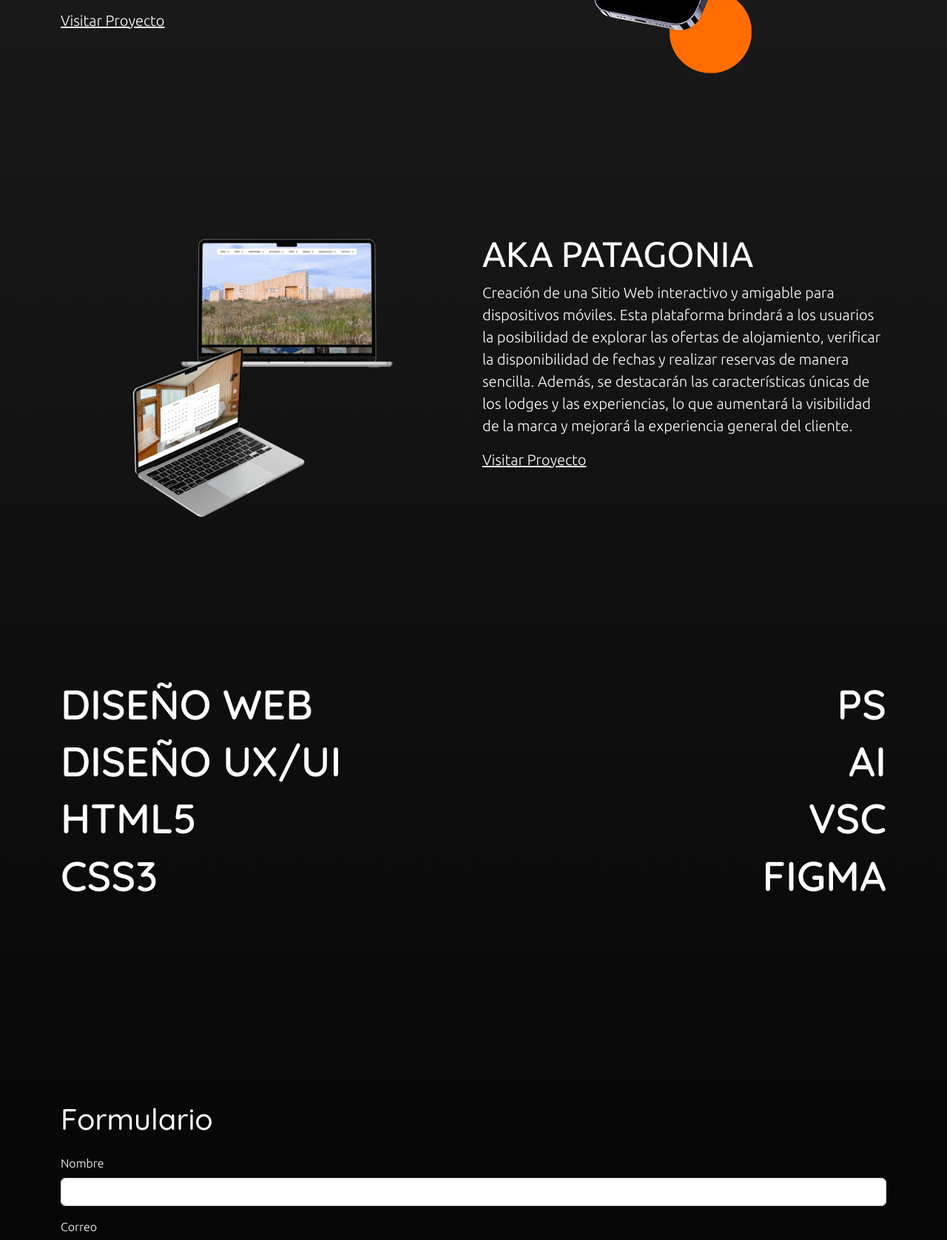
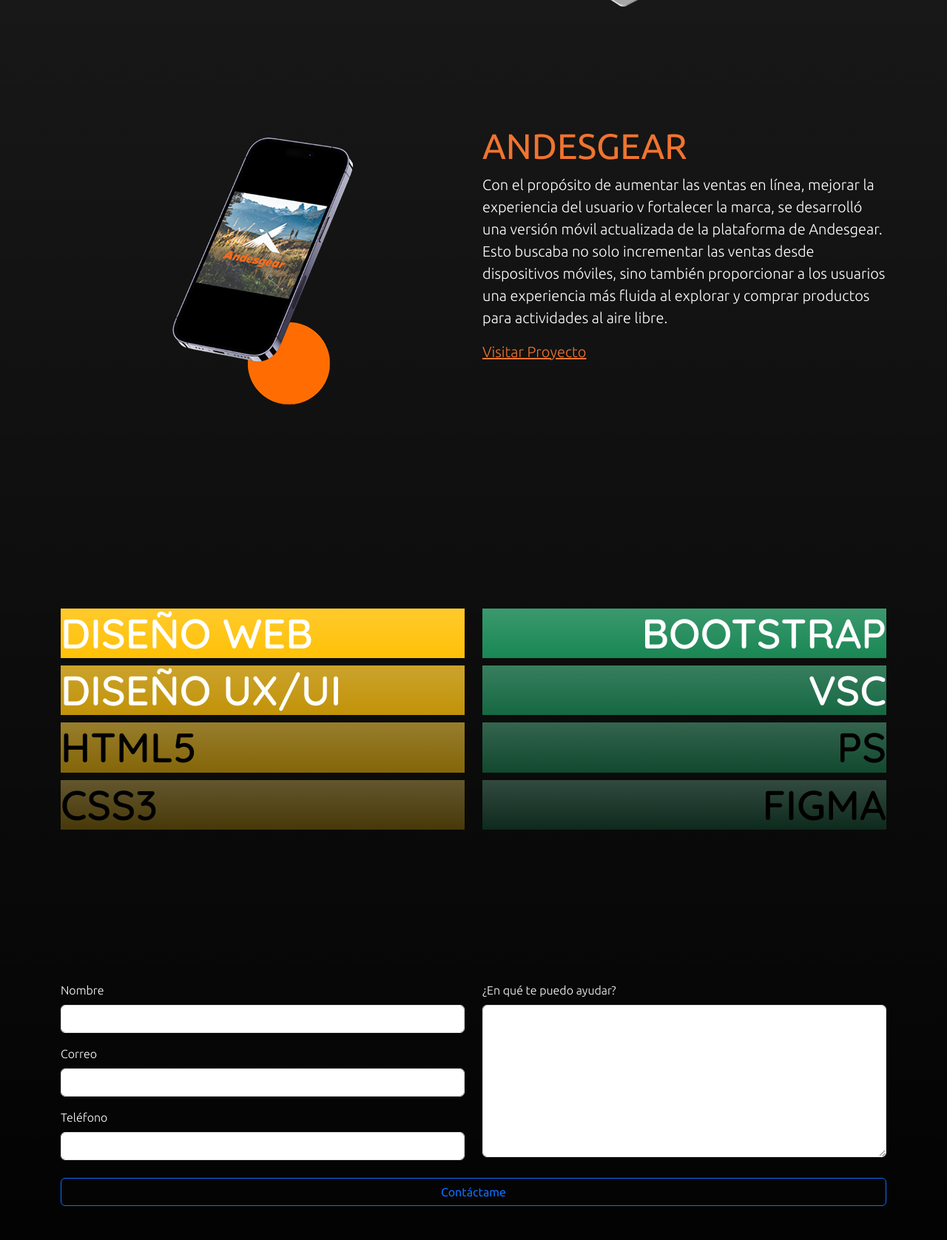
Before and after one commit to CristianFrias/PracticaConsolidacionModulo02, a plain HTML site: page index.html in a window 1280 px wide. Shown: the part 1115-2792 px from the top of the page at 74% size. Drawn offline with nearby package versions, Linux system fonts and the light colour scheme.

Commit message:
formulario

```diff
--- a/assets/css/breakpoints.css
+++ b/assets/css/breakpoints.css
@@ -33,7 +33,7 @@
         text-align: center;
     }
     section {
-        min-height: 45vh;
+        min-height: 60vh;
     }
 }
 /* Pantalla Small (>=576px) */
@@ -54,7 +54,7 @@
         text-align: center !important;
     }
     section {
-        min-height: 65vh;
+        min-height: 70vh;
     }
 }
 /* Pantalla Medium (>=768px) */
--- a/assets/css/style.css
+++ b/assets/css/style.css
@@ -9,7 +9,7 @@
 }
 
 section {
-    min-height: 85vh;
+    min-height: 80vh;
 }
 article#info {
     padding-top: 200px;
@@ -29,20 +29,34 @@
 .titulo {
     color: #f0742f;
 }
-#trabajo02,
-article#habilidades {
-    padding-top: 200px;
+#trabajo02{
+    padding-top: 150px;
     color: #fff;
 }
-article#trabajos a:active,
-article#trabajos a:link,
-article#trabajos a:visited{
+article#habilidades,
+article#contactos {
+    padding-top: 250px;
     color: #fff;
 }
-
-article#trabajos a:hover {
+#trabajo01 a:active,
+#trabajo01 a:link,
+#trabajo01 a:visited{
+    color: #fff;
+}
+#trabajo01 a:hover {
     background-color: #fff;
     color: #000 !important;
-    padding: 1.5px;
+    padding: 3px;
     border-radius: 3px;
 }
+#trabajo02 a:active,
+#trabajo02 a:link,
+#trabajo02 a:visited{
+    color: #f0742f;
+}
+#trabajo02 a:hover {
+    background-color: #f0742f;
+    color: #fff !important;
+    padding: 3px;
+    border-radius: 3px;
+}
--- a/index.html
+++ b/index.html
@@ -21,7 +21,7 @@
 <body class="bg-black bg-gradient">
 
     <header>
-        <nav class="navbar navbar-dark">
+        <nav class="navbar navbar-dark fixed-top">
             <div class="container-fluid">
                 <a class="navbar-brand" href="#">
                     <img src="assets/img/cf-logo.png" alt="Logo" width="30" height="24"
@@ -67,7 +67,7 @@
         </section>
 
         <section class="container">
-            <article id="trabajos">
+            <!-- <article id="trabajos">
                 <div id="trabajo01" class="row">
                     <div class="col-6 col-md-12 col-sm-12 col-xs-12">
                         <h1 class="display-5 titulo"><strong>ANDESGEAR</strong></h1>
@@ -101,7 +101,44 @@
                         <a class="fs-5" href="https://www.behance.net/gallery/178410891/AKA-Patagonia"
                             target="_blank">Visitar
                             Proyecto</a>
+                    </div>
+                </div>
+            </article> -->
+            <article id="trabajos">
+                <div id="trabajo01" class="row">
+                    <div class="col-6 col-md-12 col-sm-12 col-xs-12">
 
+                            <h1 class="display-5"><strong>AKA PATAGONIA</strong></h1>
+                        <p class="fs-5">Creación de una Sitio Web interactivo y amigable para
+                            dispositivos móviles. Esta plataforma brindará a los usuarios la posibilidad de
+                            explorar las ofertas de alojamiento, verificar la disponibilidad de fechas y realizar
+                            reservas de manera sencilla. Además, se destacarán las características únicas de los
+                            lodges y las experiencias, lo que aumentará la visibilidad de la marca y mejorará la
+                            experiencia general del cliente.</p>
+                        <a class="fs-5" href="https://www.behance.net/gallery/178410891/AKA-Patagonia"
+                            target="_blank">Visitar
+                            Proyecto</a>
+                    </div>
+                    <div class="col-6 col-md-12 col-sm-12 col-xs-12">
+                        <img src="assets/img/akapatagonia.png" class="mx-auto d-block">
+                    </div>
+                </div>
+                <div id="trabajo02" class="row">
+                    <div class="col-6 col-md-12 col-sm-12 col-xs-12">
+                        <img src="assets/img/andesgear.png" class="mx-auto d-block">
+                    </div>
+                    <div class="col-6 col-md-12 col-sm-12 col-xs-12">
+                        <h1 class="display-5 titulo"><strong>ANDESGEAR</strong></h1>
+                        <p class="fs-5"> Con el propósito de aumentar las ventas en
+                            línea, mejorar la experiencia del usuario v
+                            fortalecer la marca, se desarrolló una versión
+                            móvil actualizada de la plataforma de Andesgear. Esto buscaba no solo incrementar
+                            las ventas desde dispositivos móviles, sino
+                            también proporcionar a los usuarios una
+                            experiencia más fluida al explorar y comprar
+                            productos para actividades al aire libre.</p>
+                        <a class="fs-5" href="https://www.behance.net/gallery/179044439/Proyecto-Andesgear" target="_blank">Visitar
+                            Proyecto</a>
                     </div>
                 </div>
             </article>
@@ -111,17 +148,17 @@
             <article id="habilidades">
                 <div class="row">
                     <ul class="col-6 col-sm-12 col-xs-12">
-                        <li class="display-4 fw-semibold">DISEÑO WEB</li>
-                        <li class="display-4 fw-semibold">DISEÑO UX/UI</li>
-                        <li class="display-4 fw-semibold">HTML5</li>
-                        <li class="display-4 fw-semibold">CSS3</li>
+                        <li class="display-4 fw-semibold bg-warning bg-gradient">DISEÑO WEB</li>
+                        <li class="display-4 fw-semibold bg-warning bg-gradient text-white bg-opacity-75">DISEÑO UX/UI</li>
+                        <li class="display-4 fw-semibold bg-warning bg-gradient text-black bg-opacity-50">HTML5</li>
+                        <li class="display-4 fw-semibold bg-warning bg-gradient text-black bg-opacity-25">CSS3</li>
 
                     </ul>
                     <ul class="col-6 col-sm-12 col-xs-12 der">
-                        <li class="display-4 fw-semibold ">PS</li>
-                        <li class="display-4 fw-semibold ">AI</li>
-                        <li class="display-4 fw-semibold ">VSC</li>
-                        <li class="display-4 fw-semibold ">FIGMA</li>
+                        <li class="display-4 fw-semibold bg-success bg-gradient">BOOTSTRAP</li>
+                        <li class="display-4 fw-semibold bg-success bg-gradient text-white bg-opacity-75 ">VSC</li>
+                        <li class="display-4 fw-semibold bg-success bg-gradient text-black bg-opacity-50">PS</li>
+                        <li class="display-4 fw-semibold bg-success bg-gradient text-black bg-opacity-25">FIGMA</li>
                     </ul>
 
                 </div>
@@ -130,9 +167,9 @@
 
         <section class="container">
             <article id="contacto">
-                <h1>Formulario</h1>
+                <h1></h1>
                 <form class="row">
-                    <div class="col-12 col-lg-6">
+                    <div class="col-12 col-lg-6 col-xl-6">
                         <div class="form-group my-3">
                             <label for="nombre" class="form-label">Nombre</label>
                             <input type="text" class="form-control" id="nombre" aria-describedby="emailHelp" />
@@ -146,13 +183,16 @@
                             <input type="text" class="form-control" id="apellidom" />
                         </div>
                     </div>
-                    <div class="col-12 col-lg-6">
+                    <div class="col-12 col-lg-6 col-xl-6">
                         <div class="form-group my-3">
-                            <label for="mensaje" class="form-label">Cuéntanos</label>
+                            <label for="mensaje" class="form-label">¿En qué te puedo ayudar?</label>
                             <textarea class="form-control" id="mensaje" rows="8"></textarea>
                         </div>
                     </div>
-                    <button type="submit" class="btn btn-primary mt-3">Enviar</button>
+                    <div class="d-grid gap-2 mt-2">
+
+                        <button class="btn btn-outline-primary" type="button">Contáctame</button>
+                    </div>
                 </form>
             </article>
         </section>
```
